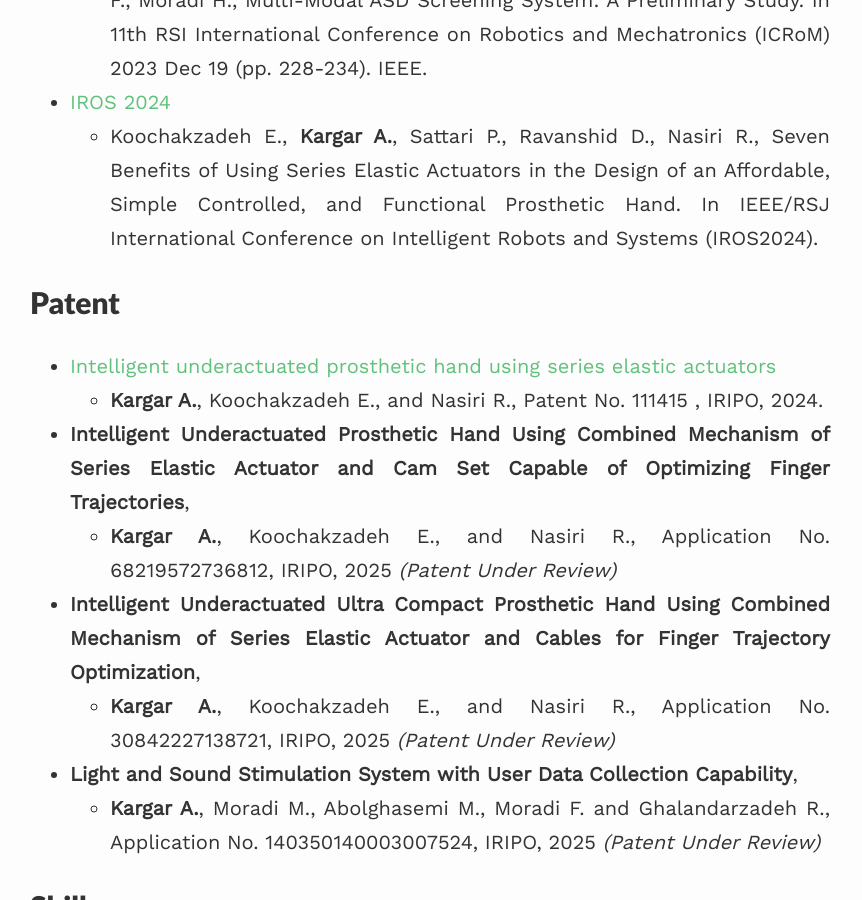
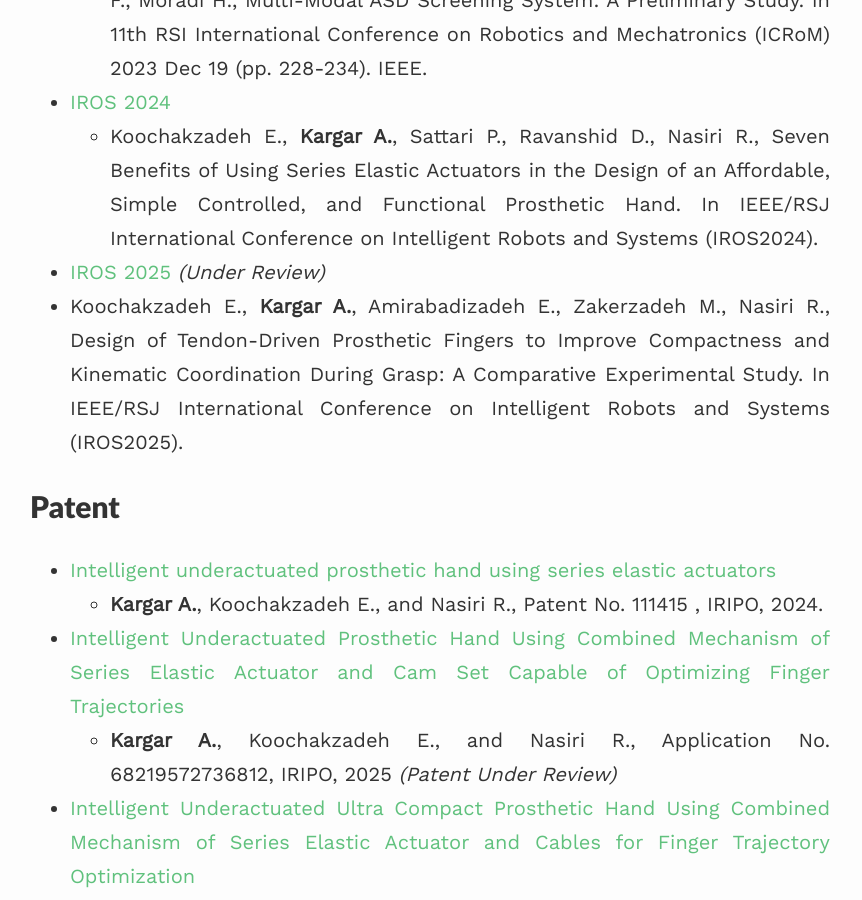
Before and after one commit to alireza-kargar/alireza-kargar.github.io, a Jekyll site: the page built from index.md, in a window 1280 px wide and 900 px high, scrolled down 1883 px. Shown: the whole window, without its empty margins (210-1072 px from the left). Built offline with Jekyll 4.4.1, drawn with Linux system fonts in a browser that asks for light colours; nearby versions of some CDN libraries.

Commit message:
MP update

```diff
--- a/index.md
+++ b/index.md
@@ -50,18 +50,22 @@ Robotics & System Design, Collaborative Robotics, Service Robots, Human Centerd
 - [IROS 2024](https://doi.org/10.1109/IROS58592.2024.10803048)
   - Koochakzadeh E., **Kargar A.**, Sattari P., Ravanshid D., Nasiri R., Seven Benefits of Using Series Elastic Actuators in the Design of an Affordable, Simple Controlled, and Functional Prosthetic Hand. In IEEE/RSJ International Conference on Intelligent Robots and Systems (IROS2024).
 
+- [IROS 2025](https://www.iros25.org/) *(Under Review)*
+ - Koochakzadeh E., **Kargar A.**, Amirabadizadeh E., Zakerzadeh M., Nasiri R., Design of Tendon-Driven Prosthetic Fingers to Improve Compactness and Kinematic Coordination During Grasp: A Comparative Experimental Study. In IEEE/RSJ International Conference on Intelligent Robots and Systems (IROS2025).
+
+
 ## Patent
 
 - [Intelligent underactuated prosthetic hand using series elastic actuators](https://ipm.ssaa.ir/Search-Result?page=1&DecNo=140350140003001480&RN=111415)
   - **Kargar A.**, Koochakzadeh E., and Nasiri R., Patent No. 111415 , IRIPO, 2024.
 
-- **Intelligent Underactuated Prosthetic Hand Using Combined Mechanism of Series Elastic Actuator and Cam Set Capable of Optimizing Finger Trajectories**,
+- [Intelligent Underactuated Prosthetic Hand Using Combined Mechanism of Series Elastic Actuator and Cam Set Capable of Optimizing Finger Trajectories]()
   - **Kargar A.**, Koochakzadeh E., and Nasiri R., Application No. 68219572736812, IRIPO, 2025 *(Patent Under Review)*
 
-- **Intelligent Underactuated Ultra Compact Prosthetic Hand Using Combined Mechanism of Series Elastic Actuator and Cables for Finger Trajectory Optimization**,
+- [Intelligent Underactuated Ultra Compact Prosthetic Hand Using Combined Mechanism of Series Elastic Actuator and Cables for Finger Trajectory Optimization]()
   - **Kargar A.**, Koochakzadeh E., and Nasiri R., Application No. 30842227138721, IRIPO, 2025 *(Patent Under Review)*
 
-- **Light and Sound Stimulation System with User Data Collection Capability**,
+- [Light and Sound Stimulation System with User Data Collection Capability]()
   - **Kargar A.**, Moradi M., Abolghasemi M., Moradi F. and Ghalandarzadeh R., Application No. 140350140003007524, IRIPO, 2025 *(Patent Under Review)*
 
 
```
